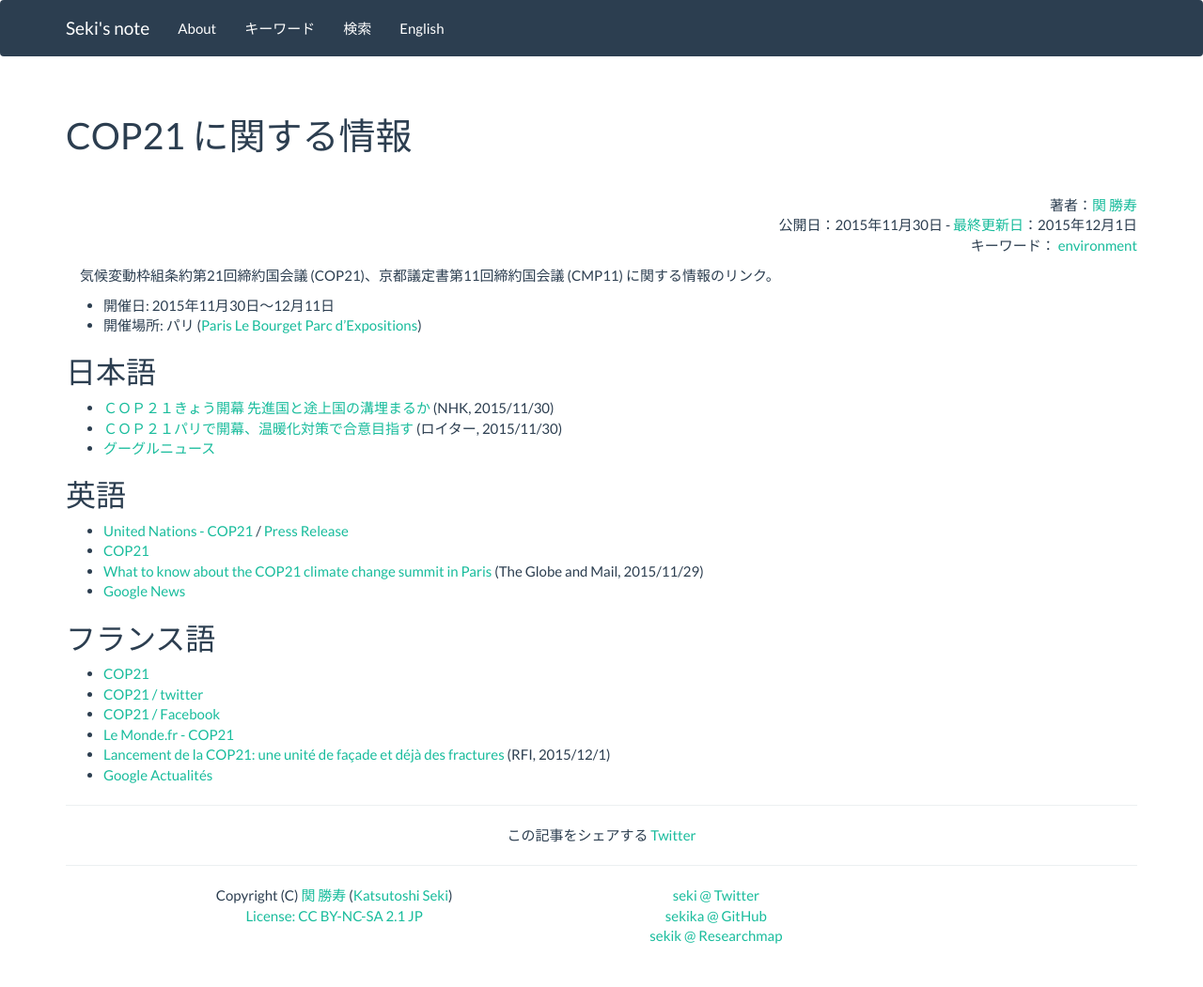
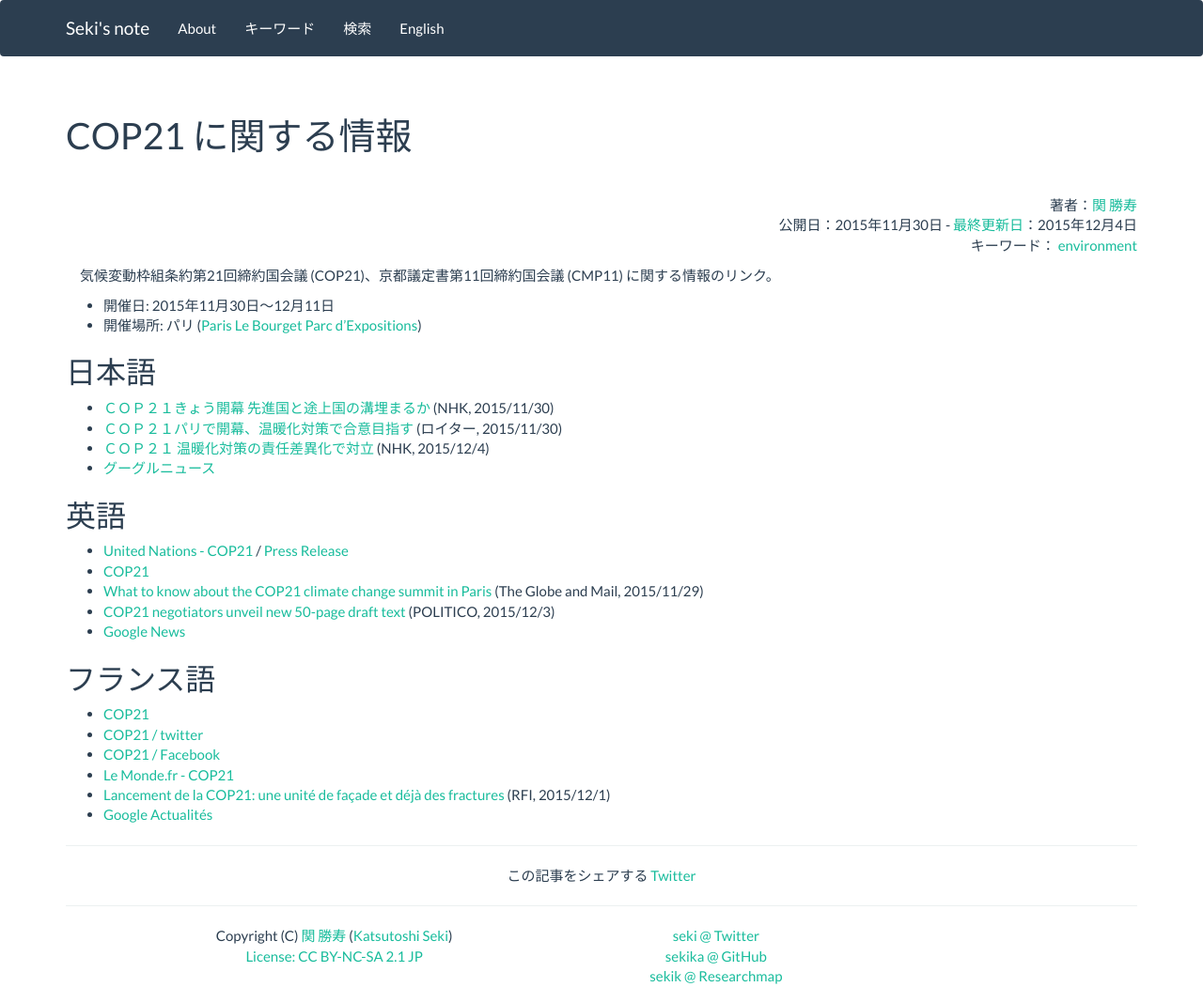
Before and after one commit to sekika/sekika.github.io, a Jekyll site: the page built from _posts/2015-11-30-cop21.md, in a window 1280 px wide. Shown: the whole page at 94% size. Built offline with Jekyll 4.4.1, drawn with Linux system fonts in a browser that asks for light colours; nearby versions of some CDN libraries; comment, search, counter and statistics services are not loaded; before the commit the page ends 1008 px from its top, so only the background shows below that.

Commit message:
2 articles added

```diff
--- a/_posts/2015-11-30-cop21.md
+++ b/_posts/2015-11-30-cop21.md
@@ -13,12 +13,14 @@ tag: environment
 ## 日本語
 * [ＣＯＰ２１きょう開幕 先進国と途上国の溝埋まるか](http://www3.nhk.or.jp/news/html/20151130/k10010323851000.html) (NHK, 2015/11/30)
 * [ＣＯＰ２１パリで開幕、温暖化対策で合意目指す](http://jp.reuters.com/article/2015/11/30/climatechange-summit-leaders-idJPKBN0TJ04U20151130) (ロイター, 2015/11/30)
+* [ＣＯＰ２１ 温暖化対策の責任差異化で対立](http://www3.nhk.or.jp/news/html/20151204/k10010329091000.html) (NHK, 2015/12/4)
 * [グーグルニュース](https://www.google.co.jp/search?q=cop21&hl=jp&tbm=nws)
 
 ## 英語
 * [United Nations - COP21](http://unfccc.int/meetings/paris_nov_2015/meeting/8926.php) / [Press Release](http://unfccc.int/press/press_releases_advisories/items/8780.php)
 * [COP21](http://www.cop21.gouv.fr/en/)
 * [What to know about the COP21 climate change summit in Paris](http://www.theglobeandmail.com/news/world/what-to-know-about-the-cop21-climate-change-summit-in-paris/article27523474/) (The Globe and Mail, 2015/11/29)
+* [COP21 negotiators unveil new 50-page draft text](http://www.politico.eu/article/cop21-paris-negotiators-50-page-draft-text-deal-climate/) (POLITICO, 2015/12/3)
 * [Google News](https://www.google.co.uk/search?q=cop21&hl=en&tbm=nws)
 
 ## フランス語
```
Also changed, not shown: other parts of _posts/2015-11-30-cop21.md (+1 -1 lines).
